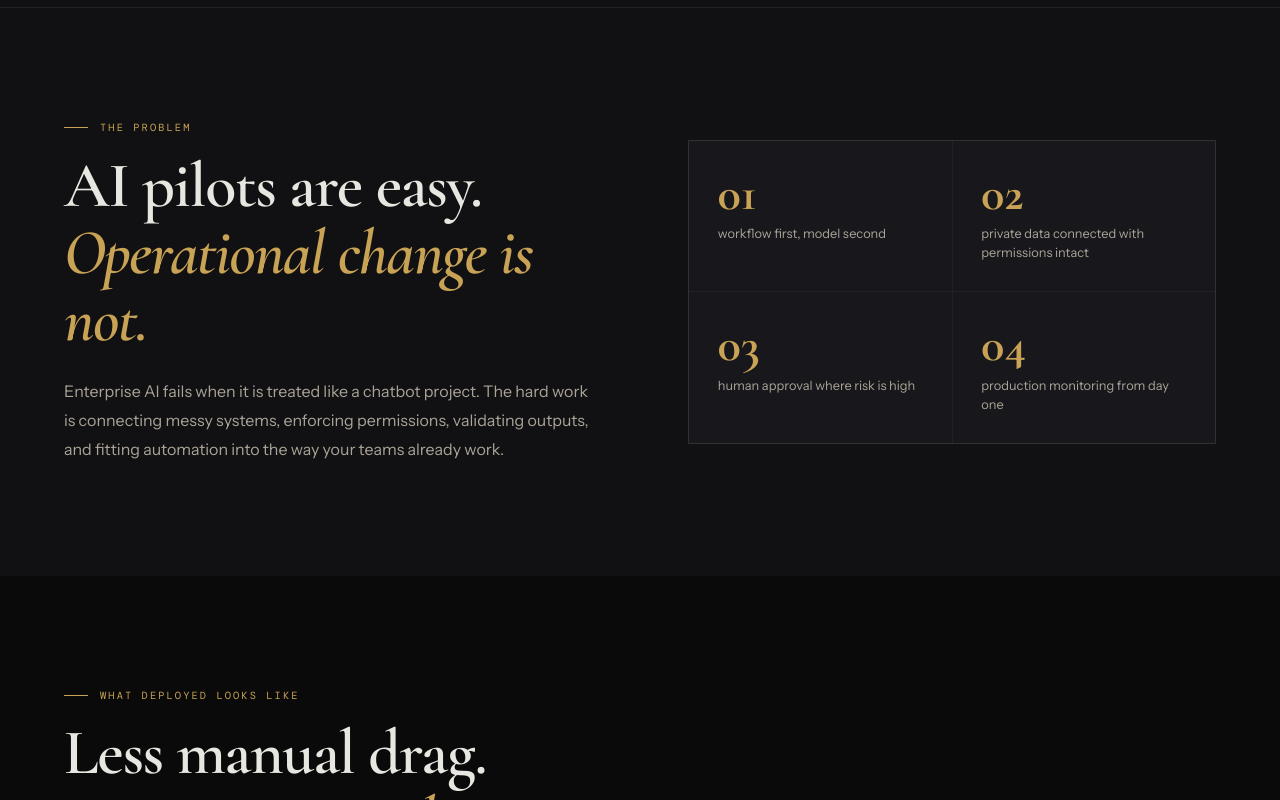
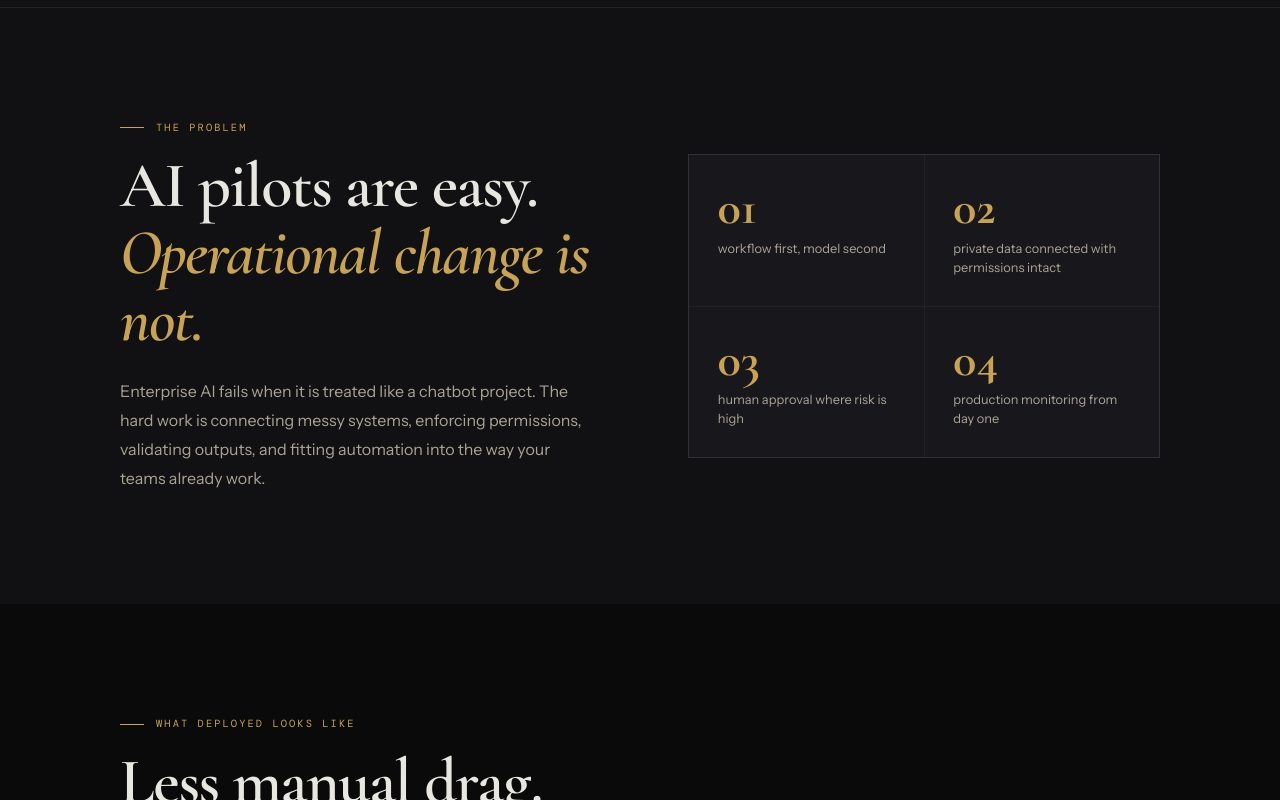
Before and after one commit to Sachinkry/polemos, a React (Vite) app: page / in a window 1280 px wide. Shown: the part 840-1640 px from the top of the page. Built offline with nearby package versions, Linux system fonts and the light colour scheme.

Commit message:
Tighten landing section width

```diff
--- a/src/components/PolemosLanding.tsx
+++ b/src/components/PolemosLanding.tsx
@@ -31,7 +31,7 @@ const RichText = ({ segments }: { segments: TextSegment[] }) => (
   </>
 );
 
-const SHELL_CLASS = "mx-auto w-full max-w-[1220px]";
+const SHELL_CLASS = "mx-auto w-full max-w-[960px] xl:max-w-[1040px] 2xl:max-w-[1120px]";
 type ContactFormStatus = "idle" | "submitting" | "success" | "error";
 
 const FREE_EMAIL_DOMAINS = new Set([
```
